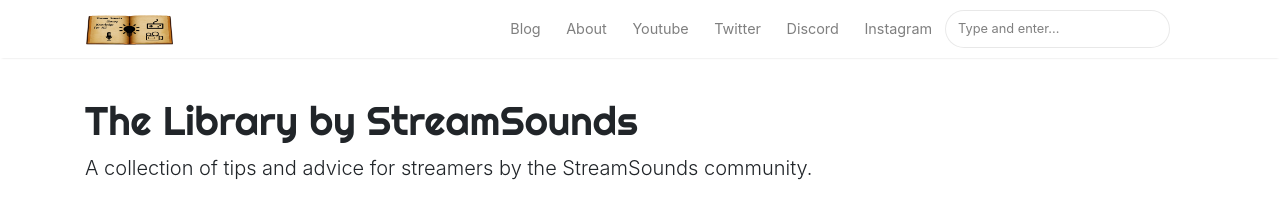
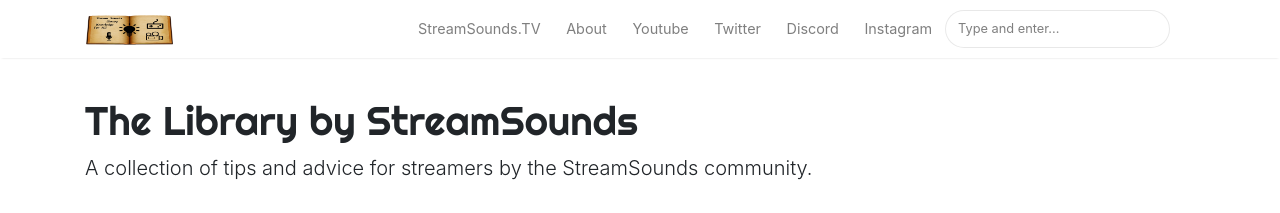
Before and after one commit to StreamSounds/library, a Jekyll site: the page built from _pages/about.md, in a window 1280 px wide. Shown: the top 213 px of the page. Built offline with Jekyll 4.4.1, drawn with Linux system fonts in a browser that asks for light colours; nearby versions of some CDN libraries.

Commit message:
Update default.html (#51)
Co-authored-by: Flavius-The-Person <Flavius.The.Person@gmail.com>

```diff
--- a/_layouts/default.html
+++ b/_layouts/default.html
@@ -60,8 +60,10 @@
                 {% else %}
                 <li class="nav-item">
                 {% endif %}
-                <a class="nav-link" href="{{ site.baseurl }}/index.html">Blog</a>
-                </li>
+                <!--a class="nav-link" href="{{ site.baseurl }}/index.html">Blog</a>
+								-->
+								<a class="nav-link" href="https://streamsounds.tv/">StreamSounds.TV</a>
+								</li>
                 <li class="nav-item">
                 <a class="nav-link" href="{{ site.baseurl }}/about">About</a>
               	</li>
```
